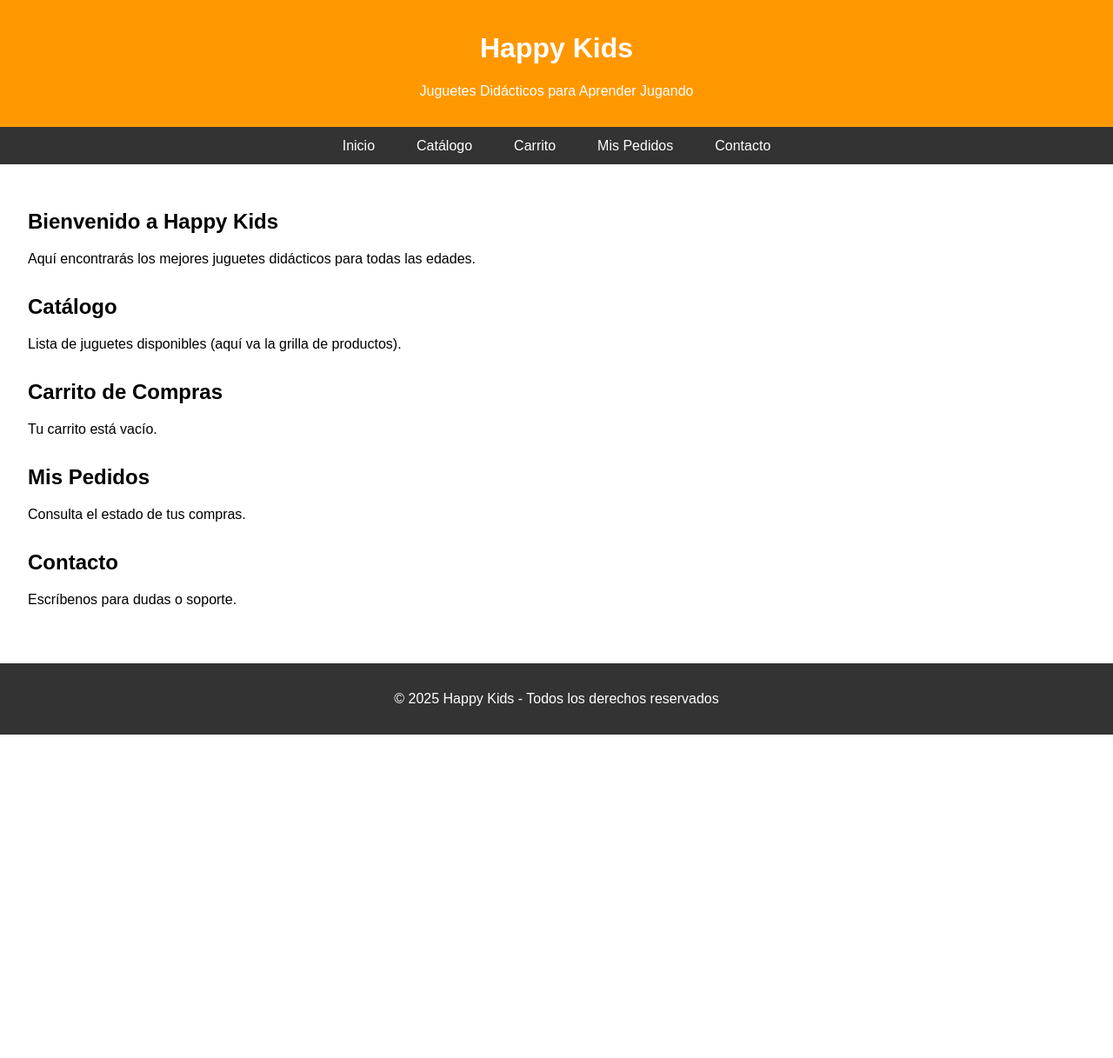
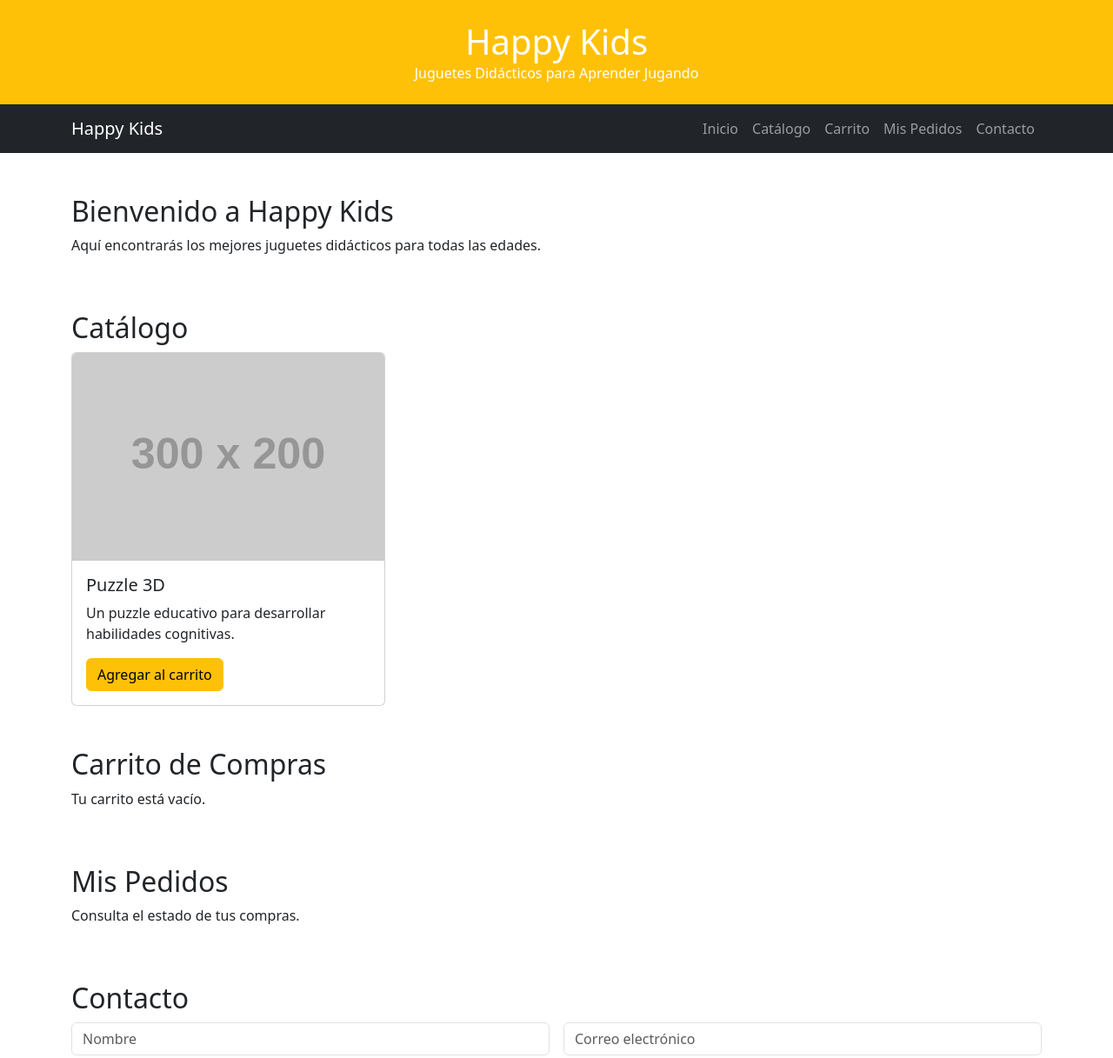
Before and after one commit to EduardoUNAB/JuguetesDidacticosTAIGA, a plain HTML site: page PagInicio_Juguetes.html in a window 1280 px wide. Shown: the top 1217 px of the page at 87% size. Before the commit the page ends 845 px from the top, so only its background shows below. Drawn offline with nearby package versions, Linux system fonts and the light colour scheme; placeholder pictures from the web are drawn by us.

Commit message:
Front end con diseño responsivo y bootstrap

```diff
--- a/PagInicio_Juguetes.html
+++ b/PagInicio_Juguetes.html
@@ -2,102 +2,105 @@
 <html lang="es">
 <head>
   <meta charset="UTF-8">
-  <meta name="viewport" content="width=device-width, initial-scale=1.0">
+  <meta name="viewport" content="width=device-width, initial-scale=1">
   <title>Happy Kids - Juguetería Didáctica</title>
-  <style>
-    body {
-      margin: 0;
-      font-family: Arial, sans-serif;
-    }
-    header {
-      background-color: #ff9800;
-      color: white;
-      padding: 1rem;
-      text-align: center;
-    }
-    nav {
-      background-color: #333;
-    }
-    nav ul {
-      margin: 0;
-      padding: 0;
-      list-style: none;
-      display: flex;
-      justify-content: center;
-    }
-    nav ul li {
-      margin: 0;
-    }
-    nav ul li a {
-      display: block;
-      padding: 0.8rem 1.5rem;
-      color: white;
-      text-decoration: none;
-    }
-    nav ul li a:hover {
-      background-color: #ff9800;
-    }
-    main {
-      padding: 2rem;
-    }
-    section {
-      margin-bottom: 2rem;
-    }
-    footer {
-      background-color: #333;
-      color: white;
-      text-align: center;
-      padding: 1rem;
-    }
-  </style>
+  <!-- Bootstrap 5 CSS -->
+  <link href="https://cdn.jsdelivr.net/npm/bootstrap@5.3.3/dist/css/bootstrap.min.css" rel="stylesheet">
 </head>
 <body>
 
-  <header>
-    <h1>Happy Kids</h1>
-    <p>Juguetes Didácticos para Aprender Jugando</p>
+  <!-- Header -->
+  <header class="bg-warning text-white text-center py-4">
+    <h1 class="mb-0">Happy Kids</h1>
+    <p class="mb-0">Juguetes Didácticos para Aprender Jugando</p>
   </header>
 
-  <nav>
-    <ul>
-      <li><a href="#inicio">Inicio</a></li>
-      <li><a href="#catalogo">Catálogo</a></li>
-      <li><a href="#carrito">Carrito</a></li>
-      <li><a href="#pedidos">Mis Pedidos</a></li>
-      <li><a href="#contacto">Contacto</a></li>
+  <!-- Menú de navegación -->
+  <nav class="navbar navbar-expand-lg navbar-dark bg-dark">
+    <div class="container">
+      <a class="navbar-brand" href="#inicio">Happy Kids</a>
+      <button class="navbar-toggler" type="button" data-bs-toggle="collapse" data-bs-target="#navbarNav"
+              aria-controls="navbarNav" aria-expanded="false" aria-label="Toggle navigation">
+        <span class="navbar-toggler-icon"></span>
+      </button>
+      <div class="collapse navbar-collapse" id="navbarNav">
+        <ul class="navbar-nav ms-auto">
+          <li class="nav-item"><a class="nav-link" href="#inicio">Inicio</a></li>
+          <li class="nav-item"><a class="nav-link" href="#catalogo">Catálogo</a></li>
+          <li class="nav-item"><a class="nav-link" href="#carrito">Carrito</a></li>
+          <li class="nav-item"><a class="nav-link" href="#pedidos">Mis Pedidos</a></li>
+          <li class="nav-item"><a class="nav-link" href="#contacto">Contacto</a></li>
         </ul>
+      </div>
+    </div>
   </nav>
 
-  <main>
-    <section id="inicio">
+  <!-- Contenido principal -->
+  <main class="container my-5">
+    <div class="row">
+      <!-- Inicio -->
+      <section id="inicio" class="col-12 mb-5">
         <h2>Bienvenido a Happy Kids</h2>
         <p>Aquí encontrarás los mejores juguetes didácticos para todas las edades.</p>
       </section>
 
-    <section id="catalogo">
+      <!-- Catálogo -->
+      <section id="catalogo" class="col-12 mb-5">
         <h2>Catálogo</h2>
-      <p>Lista de juguetes disponibles (aquí va la grilla de productos).</p>
+        <div class="row g-3">
+          <div class="col-12 col-md-4">
+            <div class="card h-100">
+              <img src="https://via.placeholder.com/300x200" class="card-img-top" alt="Producto">
+              <div class="card-body">
+                <h5 class="card-title">Puzzle 3D</h5>
+                <p class="card-text">Un puzzle educativo para desarrollar habilidades cognitivas.</p>
+                <button class="btn btn-warning">Agregar al carrito</button>
+              </div>
+            </div>
+          </div>
+          <!-- Aquí puedes duplicar más tarjetas de producto -->
+        </div>
       </section>
 
-    <section id="carrito">
+      <!-- Carrito -->
+      <section id="carrito" class="col-12 mb-5">
         <h2>Carrito de Compras</h2>
         <p>Tu carrito está vacío.</p>
       </section>
 
-    <section id="pedidos">
+      <!-- Pedidos -->
+      <section id="pedidos" class="col-12 mb-5">
         <h2>Mis Pedidos</h2>
         <p>Consulta el estado de tus compras.</p>
       </section>
 
-    <section id="contacto">
+      <!-- Contacto -->
+      <section id="contacto" class="col-12 mb-5">
         <h2>Contacto</h2>
-      <p>Escríbenos para dudas o soporte.</p>
+        <form class="row g-3">
+          <div class="col-md-6">
+            <input type="text" class="form-control" placeholder="Nombre">
+          </div>
+          <div class="col-md-6">
+            <input type="email" class="form-control" placeholder="Correo electrónico">
+          </div>
+          <div class="col-12">
+            <textarea class="form-control" rows="4" placeholder="Escribe tu mensaje..."></textarea>
+          </div>
+          <div class="col-12">
+            <button type="submit" class="btn btn-dark">Enviar</button>
+          </div>
+        </form>
       </section>
+    </div>
   </main>
 
-  <footer>
-    <p>&copy; 2025 Happy Kids - Todos los derechos reservados</p>
+  <!-- Footer -->
+  <footer class="bg-dark text-white text-center py-3">
+    <p class="mb-0">&copy; 2025 Happy Kids - Todos los derechos reservados</p>
   </footer>
 
+  <!-- Bootstrap JS -->
+  <script src="https://cdn.jsdelivr.net/npm/bootstrap@5.3.3/dist/js/bootstrap.bundle.min.js"></script>
 </body>
 </html>
```
Lines whose indentation alone changed are shown as unchanged.
